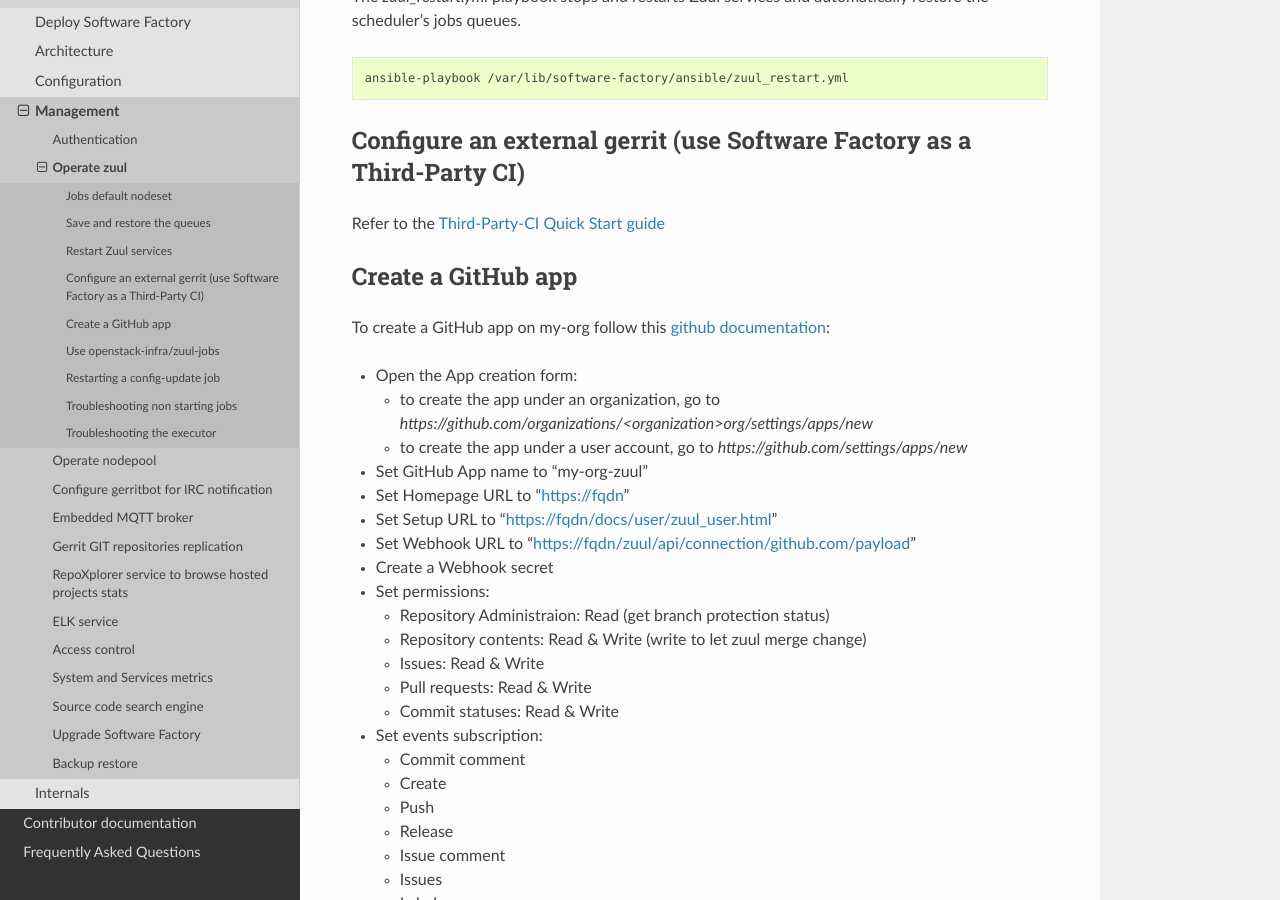
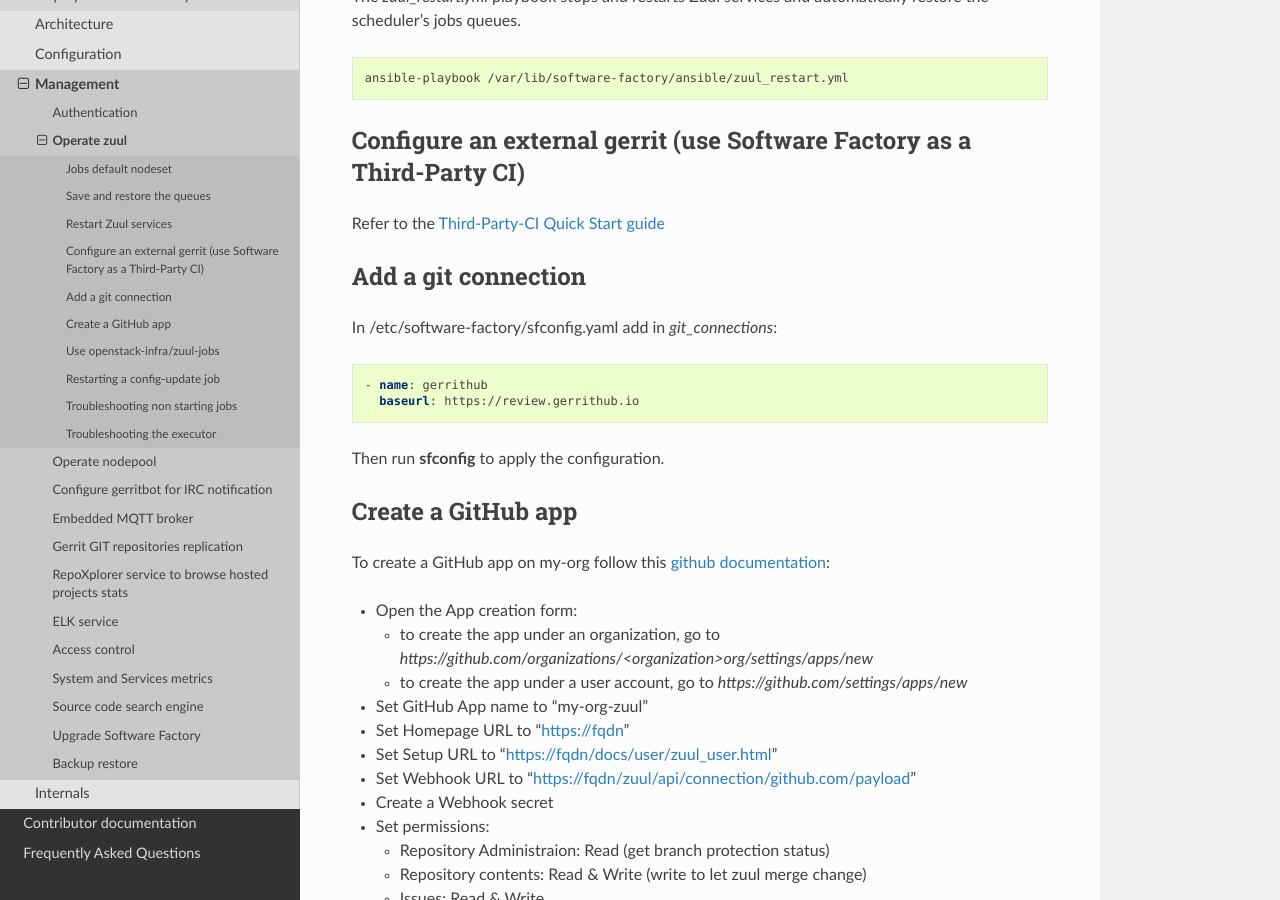
Before and after one commit to softwarefactory-project/sf-docs, a Sphinx documentation site: the page built from docs/operator/zuul_operator.rst, in a window 1280 px wide and 900 px high, scrolled down 1336 px. Built offline with Sphinx 7.4.7 and the Read the Docs theme 2.0.0, drawn with Linux system fonts in a browser that asks for light colours.

Commit message:
zuul_operator add a git connection
Change-Id: I314caa37e8139e58005346633069c4a9b5dff191

```diff
--- a/docs/operator/zuul_operator.rst
+++ b/docs/operator/zuul_operator.rst
@@ -78,6 +78,18 @@ Configure an external gerrit (use Software Factory as a Third-Party CI)
 Refer to the :ref:`Third-Party-CI Quick Start guide <tpci-quickstart>`
 
 .. _zuul-github-app-operator:
+
+Add a git connection
+--------------------
+
+In /etc/software-factory/sfconfig.yaml add in *git_connections*:
+
+.. code-block:: yaml
+
+  - name: gerrithub
+    baseurl: https://review.gerrithub.io
+
+Then run **sfconfig** to apply the configuration.
 
 Create a GitHub app
 -------------------
```
